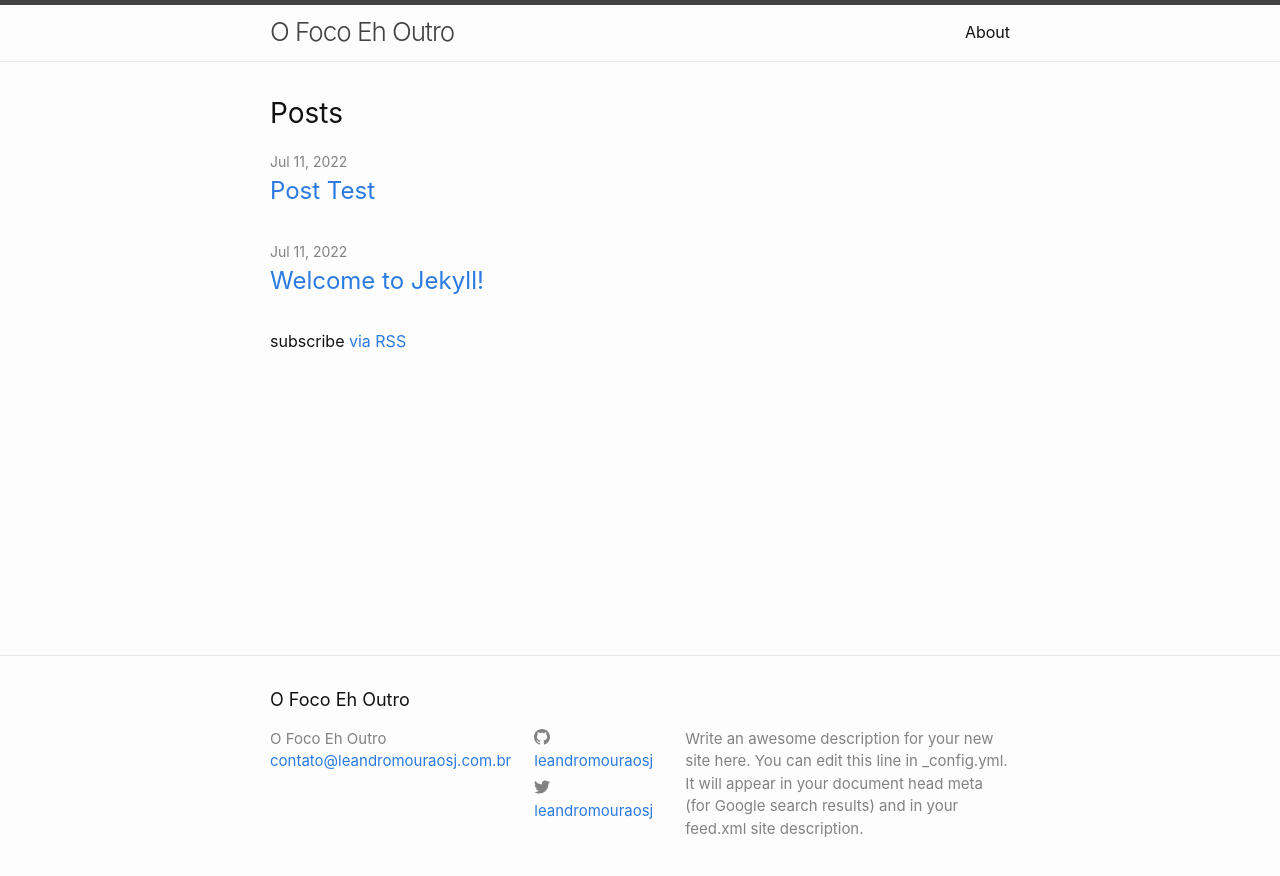
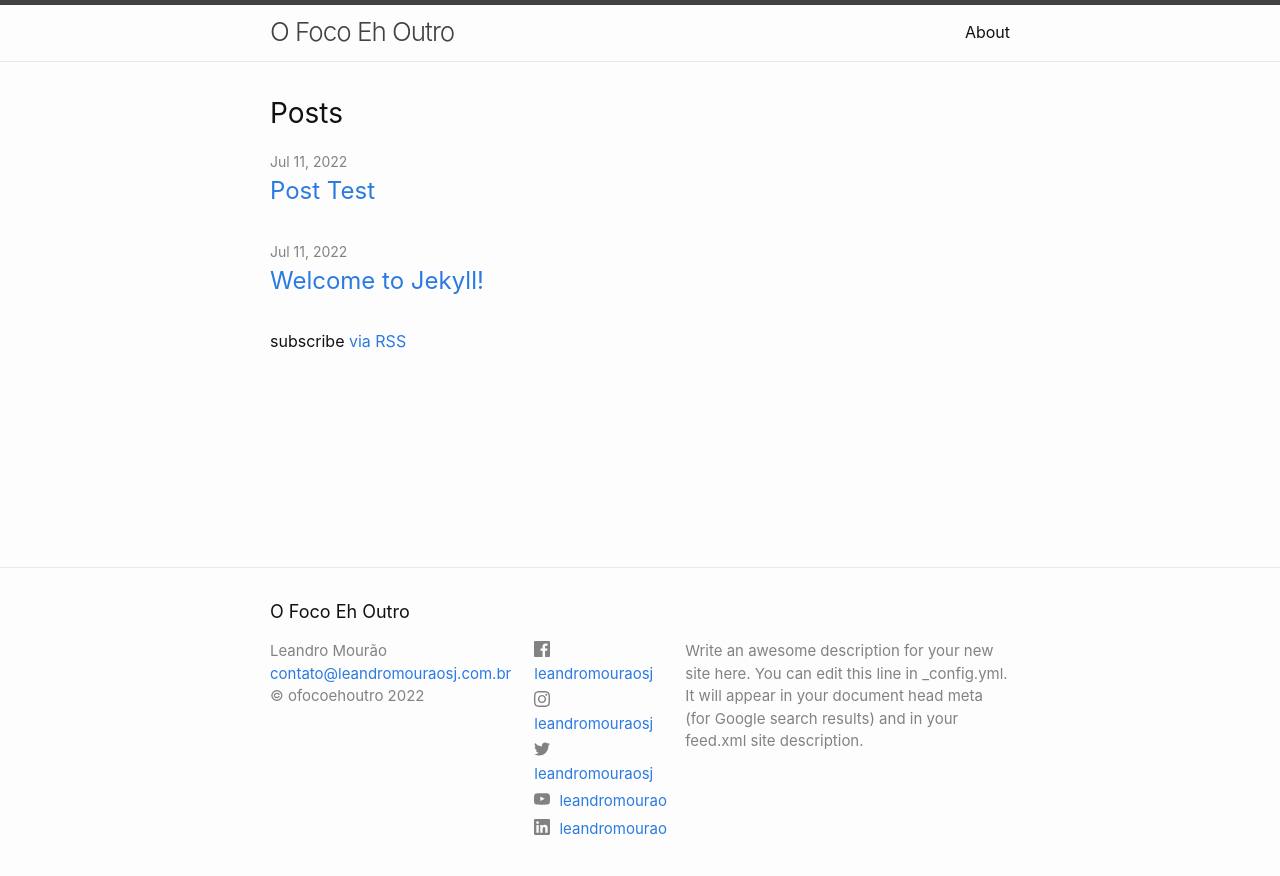
Before and after one commit to leandromouraosj/blog, a Jekyll site: the page built from index.markdown, in a window 1280 px wide. Shown: the top 876 px of the page. Built offline with Jekyll 4.4.1, drawn with Linux system fonts in a browser that asks for light colours.

Commit message:
almost all activities done

```diff
--- /dev/null
+++ b/Infos.txt
@@ -0,0 +1,3 @@
+Caminho da pasta do tema "Minima"
+
+C:\Ruby31-x64\lib\ruby\gems\3.1.0\gems\minima-2.5.1
--- a/_config.yml
+++ b/_config.yml
@@ -26,8 +26,20 @@ description: >- # this means to ignore newlines until "baseurl:"
   Google search results) and in your feed.xml site description.
 baseurl: "/blog" # the subpath of your site, e.g. /blog
 url: "https://leandromouraosj.com.br" # the base hostname & protocol for your site, e.g. http://example.com
+
+# github_username:  leandromouraosj
+facebook_username: leandromouraosj
+instagram_username: leandromouraosj
 twitter_username: leandromouraosj
-github_username:  leandromouraosj
+youtube_username: leandromourao
+linkedin_username: leandromourao
+
+# Fields minima uses, but are not defaulted with the jekyll new command
+# Author is the default for posts, the Atom feed, and is used in the footer.
+author: Leandro Mourão
+
+copyright: "ofocoehoutro"
+# title-logo: /images/title-logo.png
 
 # Build settings
 # Removi o tema Minima, agora será um tema regular
--- a/_includes/footer.html
+++ b/_includes/footer.html
@@ -18,6 +18,9 @@
             {%- if site.email -%}
             <li><a class="u-email" href="mailto:{{ site.email }}">{{ site.email }}</a></li>
             {%- endif -%}
+            {%- if site.copyright -%}
+            <li>&copy; {{ site.copyright }} {{ 'now' | date: "%Y" }}</li>
+            {%- endif -%}
         </ul>
       </div>
 
--- a/_includes/social.html
+++ b/_includes/social.html
@@ -4,11 +4,11 @@
   {%- if site.flickr_username -%}<li><a href="https://www.flickr.com/photos/{{ site.flickr_username| cgi_escape | escape }}"><svg class="svg-icon"><use xlink:href="{{ '/assets/minima-social-icons.svg#flickr' | relative_url }}"></use></svg> <span class="username">{{ site.flickr_username| escape }}</span></a></li>{%- endif -%}
   {%- if site.github_username -%}<li><a href="https://github.com/{{ site.github_username| cgi_escape | escape }}"><svg class="svg-icon"><use xlink:href="{{ '/assets/minima-social-icons.svg#github' | relative_url }}"></use></svg> <span class="username">{{ site.github_username| escape }}</span></a></li>{%- endif -%}
   {%- if site.instagram_username -%}<li><a href="https://instagram.com/{{ site.instagram_username| cgi_escape | escape }}"><svg class="svg-icon"><use xlink:href="{{ '/assets/minima-social-icons.svg#instagram' | relative_url }}"></use></svg> <span class="username">{{ site.instagram_username| escape }}</span></a></li>{%- endif -%}
-  {%- if site.linkedin_username -%}<li><a href="https://www.linkedin.com/in/{{ site.linkedin_username| cgi_escape | escape }}"><svg class="svg-icon"><use xlink:href="{{ '/assets/minima-social-icons.svg#linkedin' | relative_url }}"></use></svg> <span class="username">{{ site.linkedin_username| escape }}</span></a></li>{%- endif -%}
   {%- if site.pinterest_username -%}<li><a href="https://www.pinterest.com/{{ site.pinterest_username| cgi_escape | escape }}"><svg class="svg-icon"><use xlink:href="{{ '/assets/minima-social-icons.svg#pinterest' | relative_url }}"></use></svg> <span class="username">{{ site.pinterest_username| escape }}</span></a></li>{%- endif -%}
   {%- for mst in site.mastodon -%}{%- if mst.username and mst.instance -%}<li><a href="https://{{ mst.instance| cgi_escape | escape}}/@{{mst.username}}"><svg class="svg-icon"><use xlink:href="{{ '/assets/minima-social-icons.svg#mastodon' | relative_url }}"></use></svg> <span class="username">{{ mst.username|escape }}</span></a></li>{%- endif -%}{%- endfor -%}
   {%- if site.twitter_username -%}<li><a href="https://www.twitter.com/{{ site.twitter_username| cgi_escape | escape }}"><svg class="svg-icon"><use xlink:href="{{ '/assets/minima-social-icons.svg#twitter' | relative_url }}"></use></svg> <span class="username">{{ site.twitter_username| escape }}</span></a></li>{%- endif -%}
   {%- if site.youtube_username -%}<li><a href="https://youtube.com/{{ site.youtube_username| cgi_escape | escape }}"><svg class="svg-icon"><use xlink:href="{{ '/assets/minima-social-icons.svg#youtube' | relative_url }}"></use></svg> <span class="username">{{ site.youtube_username| escape }}</span></a></li>{%- endif -%}
   {%- if site.googleplus_username -%}<li><a href="https://plus.google.com/{{ site.googleplus_username| escape }}"><svg class="svg-icon"><use xlink:href="{{ '/assets/minima-social-icons.svg#googleplus' | relative_url }}"></use></svg> <span class="username">{{ site.googleplus_username| escape }}</span></a></li>{%- endif -%}
+  {%- if site.linkedin_username -%}<li><a href="https://www.linkedin.com/in/{{ site.linkedin_username| cgi_escape | escape }}"><svg class="svg-icon"><use xlink:href="{{ '/assets/minima-social-icons.svg#linkedin' | relative_url }}"></use></svg> <span class="username">{{ site.linkedin_username| escape }}</span></a></li>{%- endif -%}
   {%- if site.rss -%}<li><a href="{{ 'feed.xml' | relative_url }}"><svg class="svg-icon"><use xlink:href="{{ '/assets/minima-social-icons.svg#rss' | relative_url }}"></use></svg> <span>{{ site.rss | escape }}</span></a></li>{%- endif -%}
 </ul>
```
Also changed, not shown: images/title-logo.png (added).
